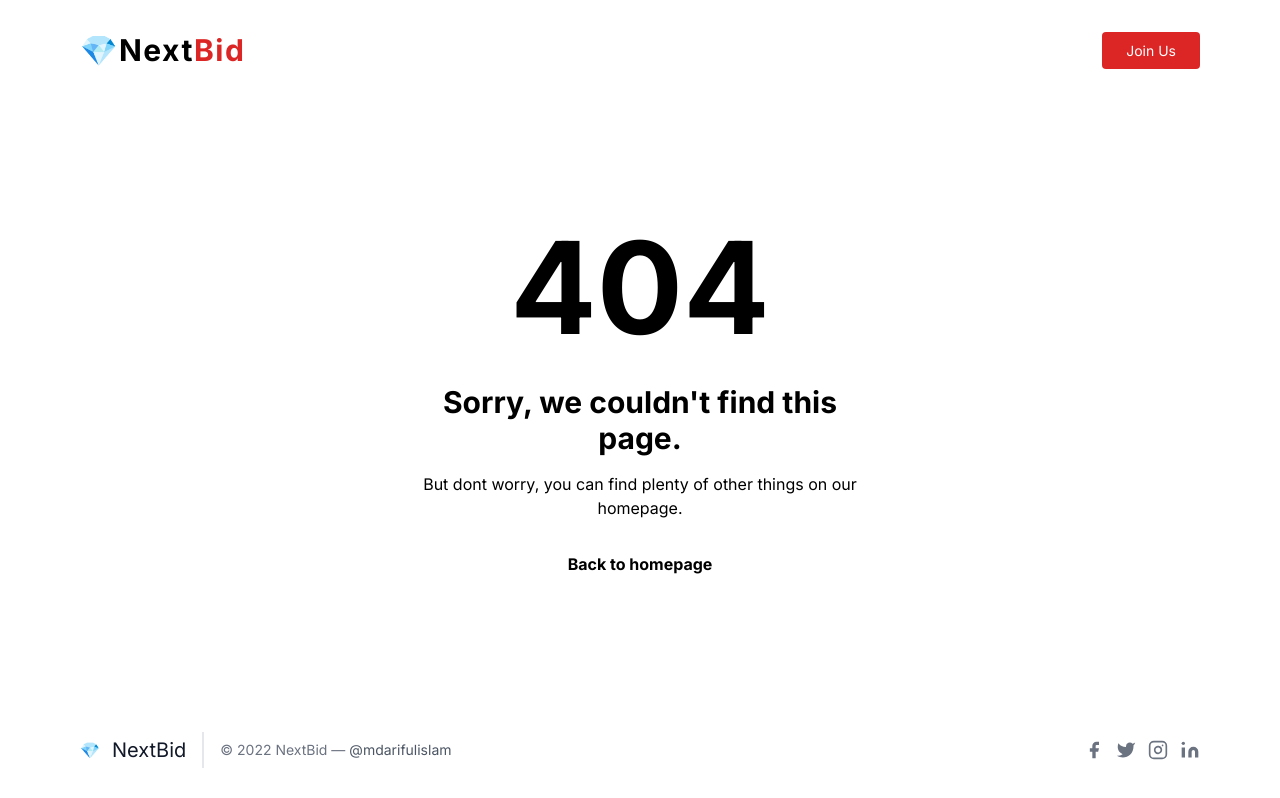
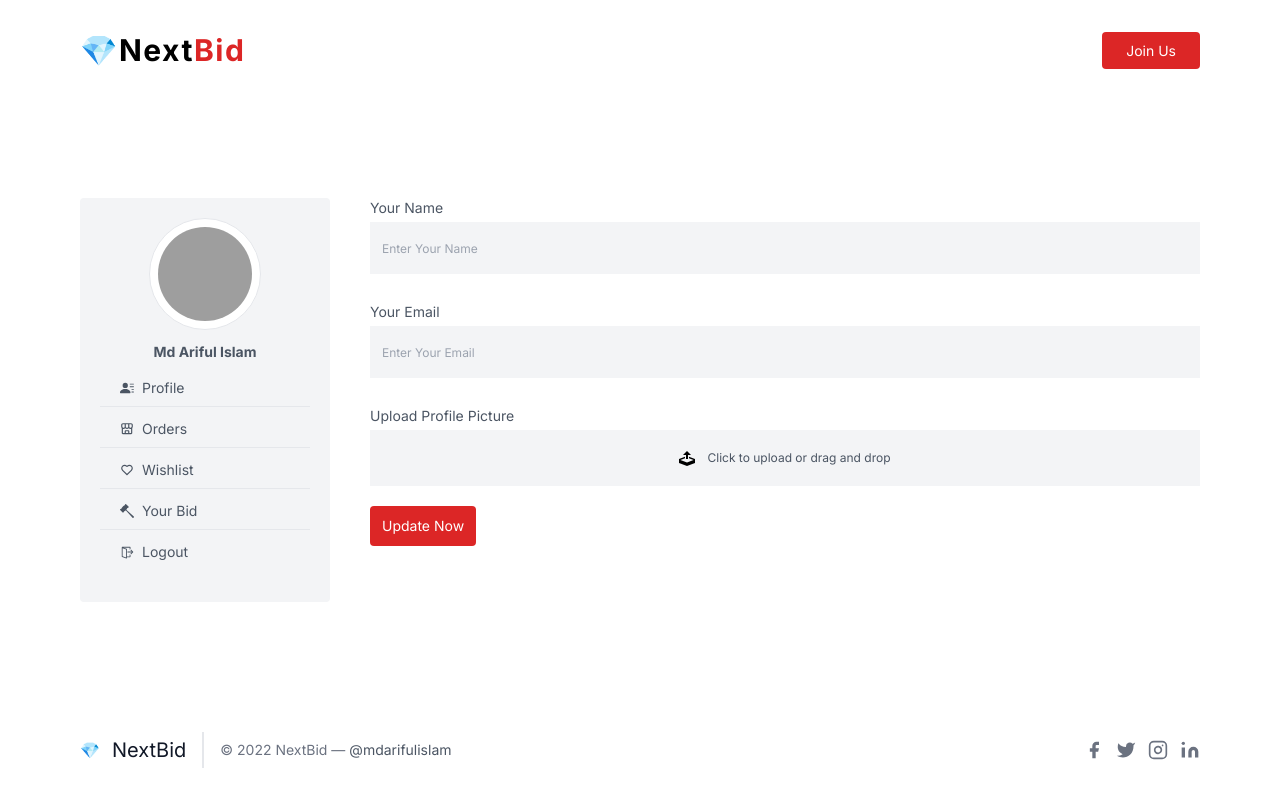
Before and after one commit to Arifulislam5577/nextbid, a React (Create React App) app in the folder client/: page /dashboard in a window 1280 px wide. Before the commit this address had no page. Built offline with nearby package versions, Linux system fonts and the light colour scheme; grey boxes are pictures that could not be loaded.

Commit message:
profile page added

```diff
--- a/client/src/Routes/Routes.js
+++ b/client/src/Routes/Routes.js
@@ -1,6 +1,7 @@
 import { createBrowserRouter } from "react-router-dom";
 import Layout from "../components/Layout";
 import AllProducts from "../pages/AllProducts/AllProducts";
+import Dashboard from "../pages/Dashboard/Dashboard";
 import Home from "../pages/Home/Home";
 import Login from "../pages/Login/Login";
 import NotFound from "../pages/NotFound/NotFound";
@@ -17,6 +18,7 @@ const RootRoutes = createBrowserRouter([
       { path: "/signin", element: <Signin /> },
       { path: "/products", element: <AllProducts /> },
       { path: "/product/:id", element: <ProductDetails /> },
+      { path: "/dashboard", element: <Dashboard /> },
       { path: "*", element: <NotFound /> },
     ],
   },
--- /dev/null
+++ b/client/src/pages/Dashboard/Dashboard.js
@@ -0,0 +1,116 @@
+import React from "react";
+import { BsFillPersonLinesFill } from "react-icons/bs";
+import { ImHammer2, ImUpload } from "react-icons/im";
+import { VscSignOut } from "react-icons/vsc";
+import { BiStoreAlt, BiHeart } from "react-icons/bi";
+const Dashboard = () => {
+  return (
+    <section className="dashboard">
+      <div className="container">
+        <div className="grid grid-cols-1 lg:grid-cols-4 gap-10">
+          <div className="lg:col-span-1 w-full">
+            <div className="p-5 bg-gray-100 rounded">
+              <div className="mx-auto">
+                <img
+                  src="https://images.unsplash.com/photo-1633332755192-727a05c4013d?ixlib=rb-1.2.1&amp;ixid=MnwxMjA3fDB8MHxzZWFyY2h8MXx8dXNlcnxlbnwwfHwwfHw%3D&amp;w=1000&amp;q=80"
+                  alt=""
+                  className="h-28 w-28 p-2 border border-gray-200 bg-white rounded-full mx-auto "
+                />
+              </div>
+              <div className="my-3">
+                <h1 className="text-center text-sm text-gray-600 font-bold">
+                  Md Ariful Islam
+                </h1>
+
+                <ul className="text-sm text-gray-600 mt-4 flex flex-col gap-3">
+                  <li className="flex items-center gap-2 border-b pb-2 pl-5 hover:translate-x-2 transition-all duration-200 cursor-pointer ">
+                    <BsFillPersonLinesFill />
+                    Profile
+                  </li>
+                  <li className="flex items-center gap-2 border-b pb-2 pl-5 hover:translate-x-2 transition-all duration-200 cursor-pointer">
+                    <BiStoreAlt />
+                    Orders
+                  </li>
+                  <li className="flex items-center gap-2 border-b pb-2 pl-5 hover:translate-x-2 transition-all duration-200 cursor-pointer">
+                    <BiHeart />
+                    Wishlist
+                  </li>
+                  <li className="flex items-center gap-2 border-b pb-2 pl-5 hover:translate-x-2 transition-all duration-200 cursor-pointer">
+                    <ImHammer2 />
+                    Your Bid
+                  </li>
+                  <li className="flex items-center gap-2 pb-2 pl-5 hover:translate-x-2 transition-all duration-200 cursor-pointer">
+                    <VscSignOut />
+                    Logout
+                  </li>
+                </ul>
+              </div>
+            </div>
+          </div>
+          <div className="lg:col-span-3 col-span-1 w-full">
+            <form className="grid grid-cols-1 lg:grid-cols-2 gap-5">
+              <div className="mb-2 col-span-2">
+                <label
+                  htmlFor="name"
+                  className="mb-1 text-sm text-gray-600 block"
+                >
+                  Your Name
+                </label>
+                <input
+                  type="text"
+                  id="name"
+                  className=" w-full px-3 py-4 focus:outline-none text-sm text-gray-600 bg-gray-100 placeholder:text-xs"
+                  placeholder="Enter Your Name"
+                />
+              </div>
+              <div className="mb-2 col-span-2">
+                <label
+                  htmlFor="name"
+                  className="mb-1 text-sm text-gray-600 block"
+                >
+                  Your Email
+                </label>
+                <input
+                  type="email"
+                  className=" w-full px-3 py-4 focus:outline-none text-sm text-gray-600 bg-gray-100 placeholder:text-xs"
+                  placeholder="Enter Your Email"
+                />
+              </div>
+              <div className="mb-2 col-span-2">
+                <label
+                  htmlFor="name"
+                  className="mb-1 text-sm text-gray-600 block"
+                >
+                  Upload Profile Picture
+                </label>
+
+                <div className="flex justify-center items-center w-full">
+                  <label
+                    htmlFor="dropzone-file"
+                    className="flex flex-col justify-center items-center w-full  bg-gray-100 cursor-pointer "
+                  >
+                    <div className="flex gap-3 justify-center items-center py-5">
+                      <ImUpload />
+                      <p className=" text-xs text-gray-600 ">
+                        Click to upload or drag and drop
+                      </p>
+                    </div>
+                    <input id="dropzone-file" type="file" className="hidden" />
+                  </label>
+                </div>
+
+                <div className="mt-5">
+                  <button className="py-2.5 text-sm px-3 text-center text-white capitalize bg-red-600 rounded">
+                    update now
+                  </button>
+                </div>
+              </div>
+            </form>
+          </div>
+        </div>
+      </div>
+    </section>
+  );
+};
+
+export default Dashboard;
--- a/client/src/pages/Login/Login.js
+++ b/client/src/pages/Login/Login.js
@@ -4,13 +4,12 @@ import { motion } from "framer-motion";
 const Login = () => {
   return (
     <motion.section
-      className="py-5"
       initial={{ y: "5%" }}
       animate={{ y: "0%" }}
       transition={{ duration: 0.75, ease: "easeOut" }}
     >
       <div className="w-full flex items-center justify-between lg:w-2/3 mx-auto  ">
-        <div className="lg:w-1/2 w-5/6 bg-gray-100 py-10 mx-auto">
+        <div className="lg:w-1/2 md:w-1/2 w-5/6 bg-gray-100 py-10 mx-auto">
           <h1 className="text-3xl font-bold text-center tracking-wider">
             Next<span className="text-red-600">Bid</span>
           </h1>
@@ -18,7 +17,7 @@ const Login = () => {
             Login to your account
           </p>
 
-          <form className=" lg:p-10 p-5">
+          <form className=" lg:p-10 md:p-8 p-5">
             <div className="mb-5">
               <label
                 htmlFor="email"
--- a/client/src/pages/Signin/Signin.js
+++ b/client/src/pages/Signin/Signin.js
@@ -5,13 +5,12 @@ import { motion } from "framer-motion";
 const Signin = () => {
   return (
     <motion.section
-      className="py-5"
       initial={{ y: "5%" }}
       animate={{ y: "0%" }}
       transition={{ duration: 0.75, ease: "easeOut" }}
     >
       <div className="w-full flex items-center justify-between lg:w-2/3 mx-auto  ">
-        <div className="lg:w-1/2 w-5/6 bg-gray-100 py-10 mx-auto">
+        <div className="md:w-1/2 w-5/6 bg-gray-100 py-10 mx-auto">
           <h1 className="text-3xl font-bold text-center tracking-wider">
             Next<span className="text-red-600">Bid</span>
           </h1>
@@ -19,7 +18,7 @@ const Signin = () => {
             Create a new account
           </p>
 
-          <form className="lg:p-10 p-5">
+          <form className="lg:p-10 md:p-8 p-5">
             <div className="mb-5">
               <label
                 htmlFor="name"
```
